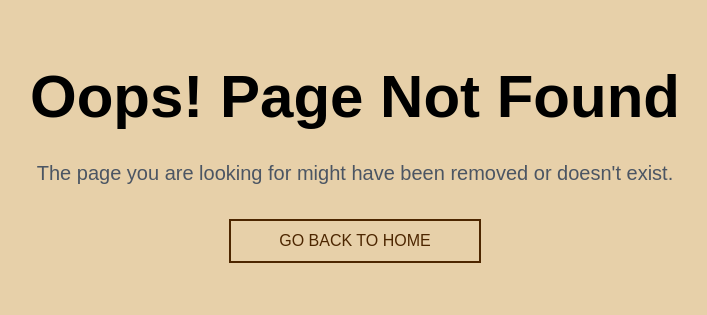
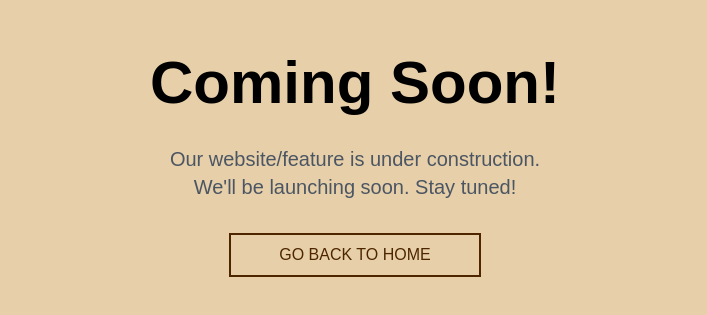
Before and after one commit to ch1nhcp/bachin-creative-portfolio-final, a React (Create React App) app: page /services in a window 1280 px wide. Before the commit this address had no page. Shown: the part 235-550 px from the top of the page, without its empty margins (285-992 px from the left). Built offline with nearby package versions, Linux system fonts and the light colour scheme.

Commit message:
add Coming soom page

```diff
--- a/src/App.js
+++ b/src/App.js
@@ -5,6 +5,7 @@ import PageNotFound from "./pages/PageNotFound";
 import About from "./pages/About";
 import Portfolio from "./pages/Portfolio";
 import Contact from "./pages/Contact";
+import Services from "./pages/Services";
 
 function App() {
   return (
@@ -14,6 +15,7 @@ function App() {
         <Route path="/about" element={<About />} />
         <Route path="/portfolio" element={<Portfolio />} />
         <Route path="/contact" element={<Contact />} />
+        <Route path="/services" element={<Services />} />
 
         <Route path="/*" element={<PageNotFound />} />
       </Routes>
--- /dev/null
+++ b/src/components/ComingSoon.jsx
@@ -0,0 +1,29 @@
+import React from "react";
+import { useNavigate } from "react-router-dom";
+import StyledBtn from "./StyledBtn";
+
+function ComingSoon() {
+  const navigate = useNavigate();
+
+  const handleBackToHome = () => {
+    navigate("/");
+  };
+
+  return (
+    <div className="flex flex-col items-center justify-center h-screen">
+      <div className="min-h-screen flex flex-col justify-center items-center">
+        <div className="text-center">
+          <h1 className="text-4xl md:text-6xl font-bold mb-8">Coming Soon!</h1>
+          <p className="text-lg md:text-xl text-gray-600 mb-8">
+            Our website/feature is under construction.
+            <br />
+            We'll be launching soon. Stay tuned!
+          </p>
+          <StyledBtn onClick={handleBackToHome}>Go Back to Home</StyledBtn>
+        </div>
+      </div>
+    </div>
+  );
+}
+
+export default ComingSoon;
--- /dev/null
+++ b/src/pages/Services.jsx
@@ -0,0 +1,12 @@
+import React from "react";
+import ComingSoon from "../components/ComingSoon";
+
+function Services() {
+  return (
+    <>
+      <ComingSoon />
+    </>
+  );
+}
+
+export default Services;
```
